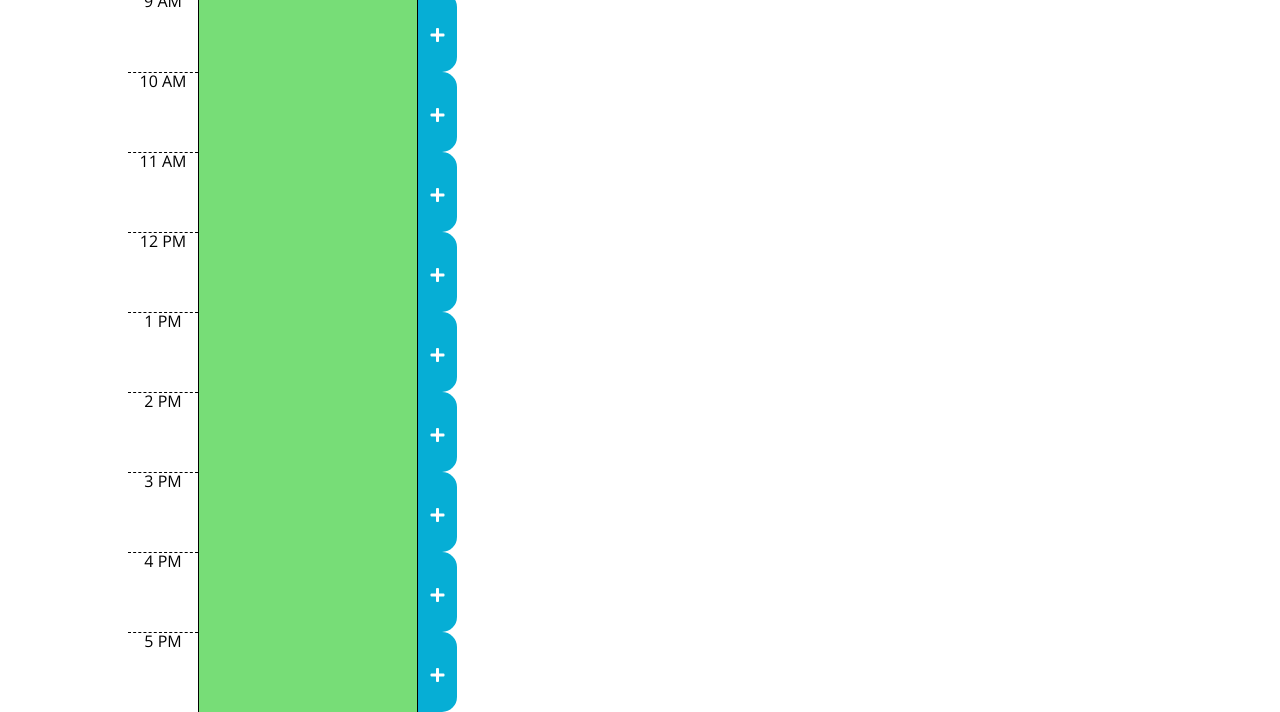
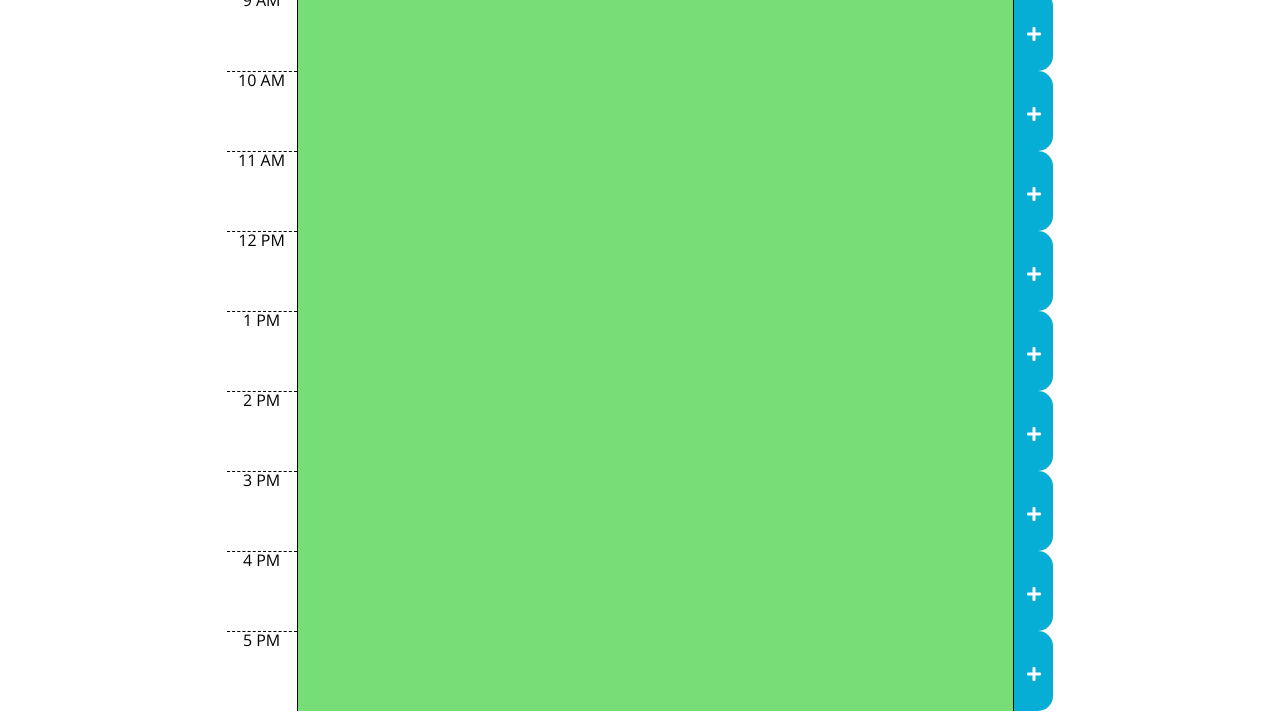
Before and after one commit to srsagehorn/dayScheduler, a plain HTML site: page Develop copy/index.html in a window 1280 px wide. Shown: the part 356-1068 px from the top of the page. Drawn offline with nearby package versions, Linux system fonts and the light colour scheme.

Commit message:
completed, local storage function

```diff
--- a/Develop copy/index.html
+++ b/Develop copy/index.html
@@ -7,6 +7,12 @@
     <link
       rel="stylesheet"
       href="https://stackpath.bootstrapcdn.com/bootstrap/4.3.1/css/bootstrap.min.css"
+    />
+    <link
+      rel="stylesheet"
+      href="https://stackpath.bootstrapcdn.com/bootstrap/4.5.0/css/bootstrap.min.css"
+      integrity="sha384-9aIt2nRpC12Uk9gS9baDl411NQApFmC26EwAOH8WgZl5MYYxFfc+NcPb1dKGj7Sk"
+      crossorigin="anonymous"
     />
     <link
       rel="stylesheet"
@@ -31,64 +37,65 @@
     </header>
     <div class="container">
       <h2 id="dateTime"></h2>
+      <h3 id="notSaved"></h3>
       <!-- Timeblocks go here -->
-      <div class="row">
+      <div class="row justify-content-center justify-content-center">
         <p class="hour">9 AM</p>
         <textarea class="description" id="input9" rows="3"></textarea>
         <button type="submit" class="saveBtn" id="btn0">
           <i class="fas fa-plus"></i>
         </button>
       </div>
-      <div class="row">
+      <div class="row justify-content-center">
         <p class="hour">10 AM</p>
         <textarea class="description" id="input10" rows="3"></textarea>
         <button type="submit" class="saveBtn" id="btn1">
           <i class="fas fa-plus"></i>
         </button>
       </div>
-      <div class="row">
+      <div class="row justify-content-center">
         <p class="hour">11 AM</p>
         <textarea class="description" id="input11" rows="3"></textarea>
         <button type="submit" class="saveBtn" id="btn2">
           <i class="fas fa-plus"></i>
         </button>
       </div>
-      <div class="row">
+      <div class="row justify-content-center">
         <p class="hour">12 PM</p>
         <textarea class="description" id="input12" rows="3"></textarea>
         <button type="submit" class="saveBtn" id="btn3">
           <i class="fas fa-plus"></i>
         </button>
       </div>
-      <div class="row">
+      <div class="row justify-content-center">
         <p class="hour">1 PM</p>
         <textarea class="description" id="input13" rows="3"></textarea>
         <button type="submit" class="saveBtn" id="btn4">
           <i class="fas fa-plus"></i>
         </button>
       </div>
-      <div class="row">
+      <div class="row justify-content-center">
         <p class="hour">2 PM</p>
         <textarea class="description" id="input14" rows="3"></textarea>
         <button type="submit" class="saveBtn" id="btn5">
           <i class="fas fa-plus"></i>
         </button>
       </div>
-      <div class="row">
+      <div class="row justify-content-center">
         <p class="hour">3 PM</p>
         <textarea class="description" id="input15" rows="3"></textarea>
         <button type="submit" class="saveBtn" id="btn6">
           <i class="fas fa-plus"></i>
         </button>
       </div>
-      <div class="row">
+      <div class="row justify-content-center">
         <p class="hour">4 PM</p>
         <textarea class="description" id="input16" rows="3"></textarea>
         <button type="submit" class="saveBtn" id="btn7">
           <i class="fas fa-plus"></i>
         </button>
       </div>
-      <div class="row">
+      <div class="row justify-content-center">
         <p class="hour">5 PM</p>
         <textarea class="description" id="input17" rows="3"></textarea>
         <button type="submit" class="saveBtn" id="btn8">
--- a/Develop copy/script.js
+++ b/Develop copy/script.js
@@ -16,7 +16,6 @@ for (var i = 9; i < 18; i++) {
   if (currentHour == i) {
     $(areaNum).attr("class", "present");
   }
-  console.log(currentHour);
 }
 
 // save btn
@@ -26,48 +25,34 @@ var button = $(".saveBtn");
 // button needs to save data in ls
 button.on("click", function (event) {
   // var input = input.val();
-  for (var i = 0; i < 9; i++) {
-    var input = "input" + i;
-    var save = localStorage.setItem(input, $(input).val());
+  for (var i = 9; i < 18; i++) {
+    var inputNum = "input" + i;
+    var set = localStorage.setItem(inputNum, $("#input" + i).val());
+    console.log($("#input" + i).val());
   }
 });
+for (var i = 9; i < 18; i++) {
+  var inputNum = "input" + i;
+  var savedData = localStorage.getItem(inputNum);
+  $("#" + inputNum).text(savedData || "");
+}
 
-var values = {
-  input0: $("9").val(),
-  input1: $("btn10").val(),
-};
+// input != local Storage
+// create element not saved
 
-var savedData = JSON.parse(localStorage.getItem("values"));
+// var values = {
+//   input0: $("9").val(),
+//   input1: $("btn10").val(),
+// };
 
-console.log(JSON.parse(savedData));
+// var savedData = JSON.parse(localStorage.getItem("values"));
 
-localStorage.setItem("event", JSON.stringify(values));
+// console.log(JSON.parse(savedData));
+
+// localStorage.setItem("event", JSON.stringify(values));
 
 // for (var i = 0; i < 9; i++) {
 //   var id = "input" + i;
 //   var lsInput = savedData[id];
 //   $("#" + id).val(lsValue);
 // }
-
-// console.log(input);
-
-// when you refresh re-establish from local storage
-
-// add time blocks
-// use api to color coat
-//     if time > grey
-// if time < red
-// if time = green
-
-// if ($(".hour") == moment().hour(Number)) {
-//   console.log(moment().hour)
-// }
-
-// // create a text input
-// // create a save button
-// //     prevent default
-// // save input to html
-// // save to local storage
-
-// $("description").val();
-// localStorage.setItem(("description": description));
--- a/Develop copy/style.css
+++ b/Develop copy/style.css
@@ -27,9 +27,9 @@ textarea {
   border-bottom: 10px solid black;
 }
 
-.description {
+/* .description {
   white-space: pre-wrap;
-}
+} */
 
 .time-block {
   text-align: center;
@@ -39,7 +39,7 @@ textarea {
 .row {
   white-space: pre-wrap;
   height: 80px;
-  border-top: 1px solid white;
+  border-bottom: 1px solid white;
 }
 
 .hour {
@@ -85,3 +85,7 @@ i {
   font-size: 20px;
   transition: all 0.3s ease-in-out;
 }
+
+textarea {
+  width: 70%;
+}
```
